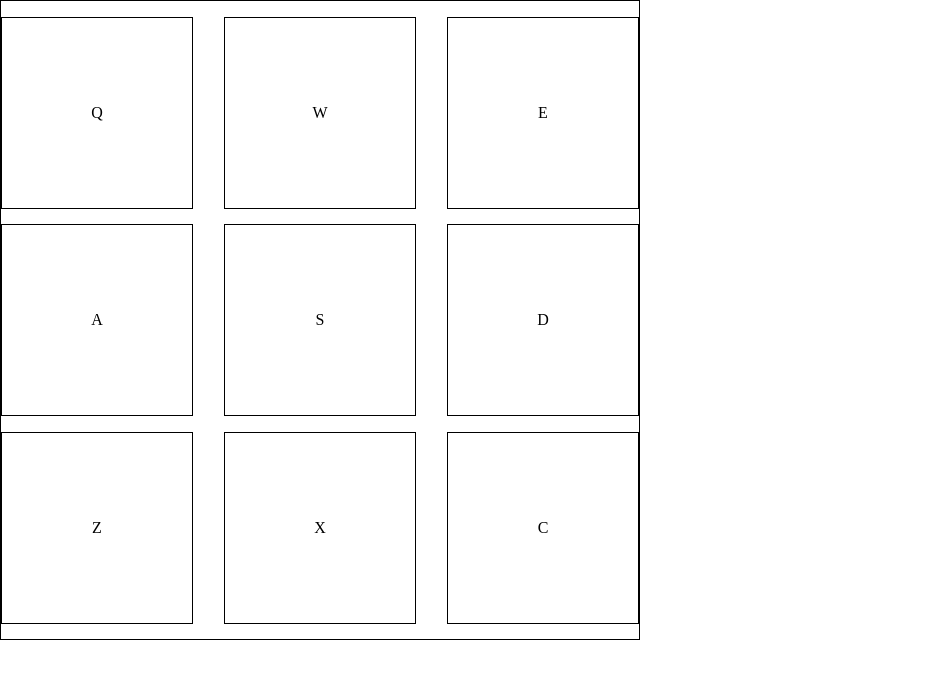
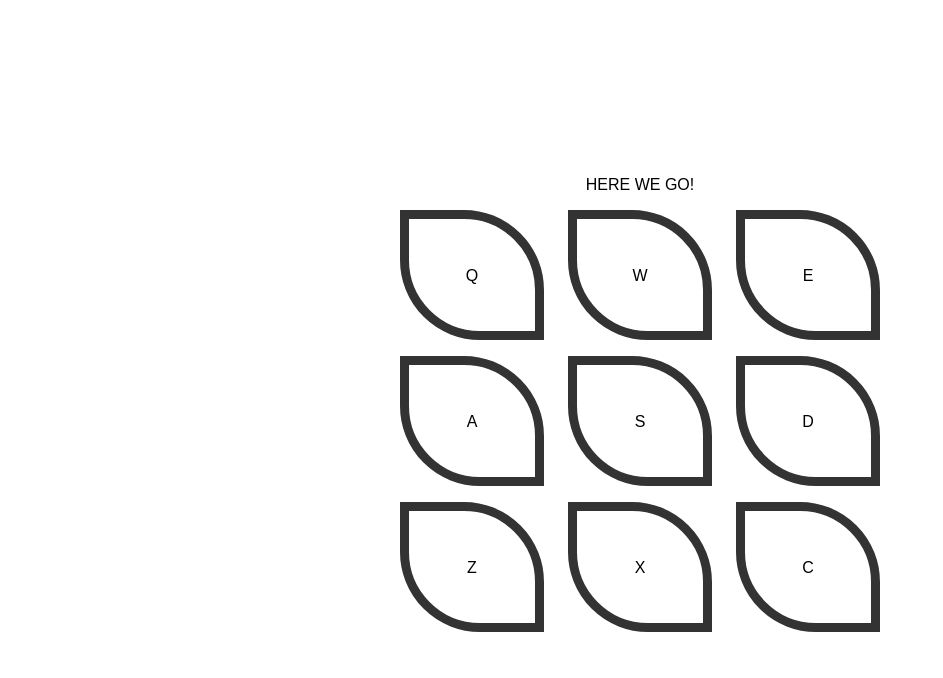
Before and after one commit to marcusmichaels/drumkit, a React app: page / in a window 1280 px wide. Shown: the whole page, without its empty margins (0-943 px from the left). Built offline with nearby package versions, Linux system fonts and the light colour scheme.

Commit message:
Fixed some playback Promise issue, added smaller screen support, and added visual effects

```diff
--- a/public/index.html
+++ b/public/index.html
@@ -2,12 +2,13 @@
 <html lang="en">
   <head>
     <meta charset="utf-8" />
-    <meta name="viewport" content="width=device-width, initial-scale=1" />
+    <meta name="viewport" content="width=device-width, initial-scale=1,  user-scalable=no" />
     <meta name="theme-color" content="#000000" />
     <meta
       name="description"
       content="React-based drum machine"
     />
+
     <title>Drum Machine (React)</title>
   </head>
   <body>
@@ -25,6 +26,6 @@
     -->
 
     <!-- FreeCodeCamp Test Suite  -->
-    <!-- <script src="https://cdn.freecodecamp.org/testable-projects-fcc/v1/bundle.js"></script> -->
+    <script src="https://cdn.freecodecamp.org/testable-projects-fcc/v1/bundle.js"></script>
   </body>
 </html>
--- a/src/DrumPad.js
+++ b/src/DrumPad.js
@@ -1,16 +1,26 @@
 import React from "react";
 
 class DrumPad extends React.Component {
-  // constructor(props) {
-  //   super(props);
-  // }
+  constructor(props) {
+    super(props);
+
+    this.isPlaying = false;
+    this.audioElement = "";
+  }
 
   componentDidMount() {
+    this.audioElement = document.getElementById(this.props.letter);
     document.addEventListener('keydown', this.handleKeydown);
+    document.addEventListener('transitionend', this.removeClass);
   }
 
   componentWillUnmount() {
     document.removeEventListener('keydown', this.handleKeydown);
+    document.removeEventListener('transitionend', this.removeClass);
+  }
+
+  removeClass = (e) => {
+    e.target.classList.remove("active");
   }
 
   handleKeydown = (e) => {
@@ -19,14 +29,28 @@ class DrumPad extends React.Component {
     }
   }
 
+
+
   playSound() {
-    let drum = document.getElementById(this.props.letter);
+    this.audioElement.onplaying = () => {
+      this.isPlaying = true;
+    }
 
-    drum.currentTime = 0;
-    drum.play();
+    this.audioElement.onpause = () => {
+      this.isPlaying = false;
+    }
+
+    if (this.isPlaying) {
+      this.audioElement.parentNode.classList.remove("active");
+      this.audioElement.parentNode.classList.add("active");
+      this.audioElement.currentTime = 0;
+      this.audioElement.play();
+    } else {
+      this.audioElement.play();
+      this.audioElement.parentNode.classList.add("active");
+    }
 
     this.props.updateDisplay(this.props.id);
-
   }
 
   render() {
--- a/src/index.js
+++ b/src/index.js
@@ -14,63 +14,62 @@ class DrumMachine extends React.Component {
           letter: "Q",
           keyCode: 81,
           id:"heater1",
-          audio: "./assets/drums/Heater-1.mp3"
+          audio: process.env.PUBLIC_URL + "/assets/drums/Heater-1.mp3"
         },
         {
           letter: "W",
           keyCode: 87,
           id:"heater2",
-          audio: "./assets/drums/Heater-2.mp3"
+          audio: process.env.PUBLIC_URL + "/assets/drums/Heater-2.mp3"
         },
         {
           letter: "E",
           keyCode: 69,
           id:"heater3",
-          audio: "./assets/drums/Heater-3.mp3"
+          audio: process.env.PUBLIC_URL + "/assets/drums/Heater-3.mp3"
         },
         {
           letter: "A",
           keyCode: 65,
           id:"heater4",
-          audio: "./assets/drums/Heater-4_1.mp3"
+          audio: process.env.PUBLIC_URL + "/assets/drums/Heater-4_1.mp3"
         },
         {
           letter: "S",
           keyCode: 83,
           id:"clap",
-          audio: "./assets/drums/Heater-6.mp3"
+          audio: process.env.PUBLIC_URL + "/assets/drums/Heater-6.mp3"
         },
         {
           letter: "D",
           keyCode: 68,
           id:"open-high-hat",
-          audio: "./assets/drums/Dsc_Oh.mp3"
+          audio: process.env.PUBLIC_URL + "/assets/drums/Dsc_Oh.mp3"
         },
         {
           letter: "Z",
           keyCode: 90,
           id:"kick-hat",
-          audio: "./assets/drums/Kick_n_Hat.mp3"
+          audio: process.env.PUBLIC_URL + "/assets/drums/Kick_n_Hat.mp3"
         },
         {
           letter: "X",
           keyCode: 88,
           id:"kick",
-          audio: "./assets/drums/RP4_KICK_1.mp3"
+          audio: process.env.PUBLIC_URL + "/assets/drums/RP4_KICK_1.mp3"
         },
         {
           letter: "C",
           keyCode: 67,
           id:"closed-high-hat",
-          audio: "./assets/drums/Cev_H2.mp3"
+          audio: process.env.PUBLIC_URL + "/assets/drums/Cev_H2.mp3"
         },
       ],
-      activeSound: ""
+      activeSound: "Here we go!"
     }
   }
 
   displayUpdate = (d) => {
-
     this.setState({
       activeSound: d
     });
--- a/src/index.scss
+++ b/src/index.scss
@@ -1,33 +1,89 @@
 html, body {
   margin:0;
   padding:0;
+
+  font-family: sans-serif;
 }
 
 * {
   box-sizing: border-box;
 }
 
+body {
+  width: 100%;
+  height: 100vh;
+  display: flex;
+  justify-content: center;
+  align-items: center;
+}
+
 #drum-machine {
-  width: 40rem;
-  height: 40rem;
+  position: relative;
+  width: 30rem;
+  height: 30rem;
   display: flex;
   justify-content: space-between;
-  border:1px solid black;
   flex-wrap: wrap;
 }
 
 #display {
+  text-align: center;
+  text-transform: uppercase;
+  padding:1rem;
   flex-basis: 100%;
 }
+
 .drum-pad {
   position: relative;
-  width:12rem;
+  width: 30%;
   height:0;
-  line-height: 0;
-  padding:5.938rem 0;
+  line-height: 0.1;
+  padding:3.5rem 0;
+  margin-bottom:1rem;
   text-align: center;
-  border:1px solid black;
+  border:0.6rem solid #333;
 
   cursor: pointer;
 
+  -webkit-border-radius:0 5rem 0 5rem;
+  border-radius:0 5rem 0 5rem;
+
+  -webkit-transform: scale(1) rotate(0deg);
+  transform: scale(1) rotate(0deg);
+
+  &.active {
+    background-color: tomato;
+    border-color: greenyellow;
+
+    -webkit-transform: scale(1.2) rotate(360deg);
+    transform: scale(1.2) rotate(360deg);
+
+    -webkit-transition: all 0.1s;
+    transition: all 0.2s;
+  }
 }
+
+
+// HANDLE FONT SIZES
+$breakpoint: 40rem;
+
+html {
+  // Set root sizes
+  font-size: 9px;
+  @media (min-width: $breakpoint) {
+    font-size: 16px;
+  }
+}
+
+// Counteract root sizes
+#display,
+.drum-pad {
+  font-size: 2rem;
+}
+
+@media (min-width: $breakpoint) {
+  #display,
+  .drum-pad {
+    font-size: 1rem;
+  }
+}
```
